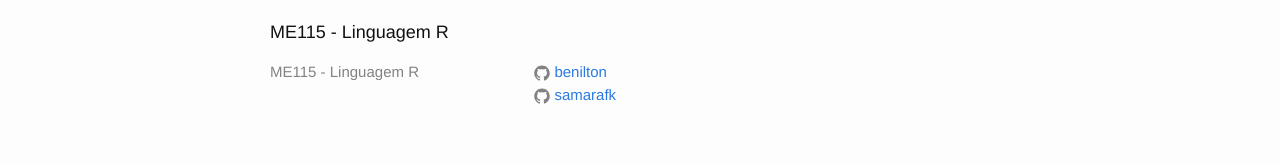
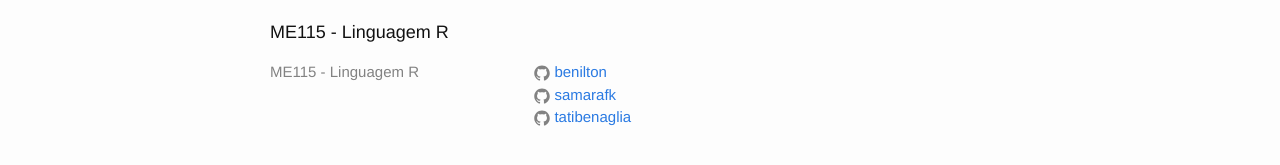
Before and after one commit to ME115-UNICAMP/ME115-UNICAMP.github.io, a Jekyll site: the page built from aulas/README.md, in a window 1280 px wide. Shown: the part 343-508 px from the top of the page. Built offline with Jekyll 4.4.1, drawn with Linux system fonts in a browser that asks for light colours; our own code applies the rules of GitHub Pages for plain Markdown files.

Commit message:
github user 3

```diff
--- a/_includes/footer.html
+++ b/_includes/footer.html
@@ -42,6 +42,20 @@
           </li>
           {% endif %}
 
+          {% if site.github_username3 %}
+          <li>
+            <a href="https://github.com/{{ site.github_username3 }}">
+              <span class="icon  icon--github">
+                <svg viewBox="0 0 16 16">
+                  <path fill="#828282" d="M7.999,0.431c-4.285,0-7.76,3.474-7.76,7.761 c0,3.428,2.223,6.337,5.307,7.363c0.388,0.071,0.53-0.168,0.53-0.374c0-0.184-0.007-0.672-0.01-1.32 c-2.159,0.469-2.614-1.04-2.614-1.04c-0.353-0.896-0.862-1.135-0.862-1.135c-0.705-0.481,0.053-0.472,0.053-0.472 c0.779,0.055,1.189,0.8,1.189,0.8c0.692,1.186,1.816,0.843,2.258,0.645c0.071-0.502,0.271-0.843,0.493-1.037 C4.86,11.425,3.049,10.76,3.049,7.786c0-0.847,0.302-1.54,0.799-2.082C3.768,5.507,3.501,4.718,3.924,3.65 c0,0,0.652-0.209,2.134,0.796C6.677,4.273,7.34,4.187,8,4.184c0.659,0.003,1.323,0.089,1.943,0.261 c1.482-1.004,2.132-0.796,2.132-0.796c0.423,1.068,0.157,1.857,0.077,2.054c0.497,0.542,0.798,1.235,0.798,2.082 c0,2.981-1.814,3.637-3.543,3.829c0.279,0.24,0.527,0.713,0.527,1.437c0,1.037-0.01,1.874-0.01,2.129 c0,0.208,0.14,0.449,0.534,0.373c3.081-1.028,5.302-3.935,5.302-7.362C15.76,3.906,12.285,0.431,7.999,0.431z"/>
+                </svg>
+              </span>
+
+              <span class="username">{{ site.github_username3 }}</span>
+            </a>
+          </li>
+          {% endif %}
+
           {% if site.twitter_username %}
           <li>
             <a href="https://twitter.com/{{ site.twitter_username }}">
```
